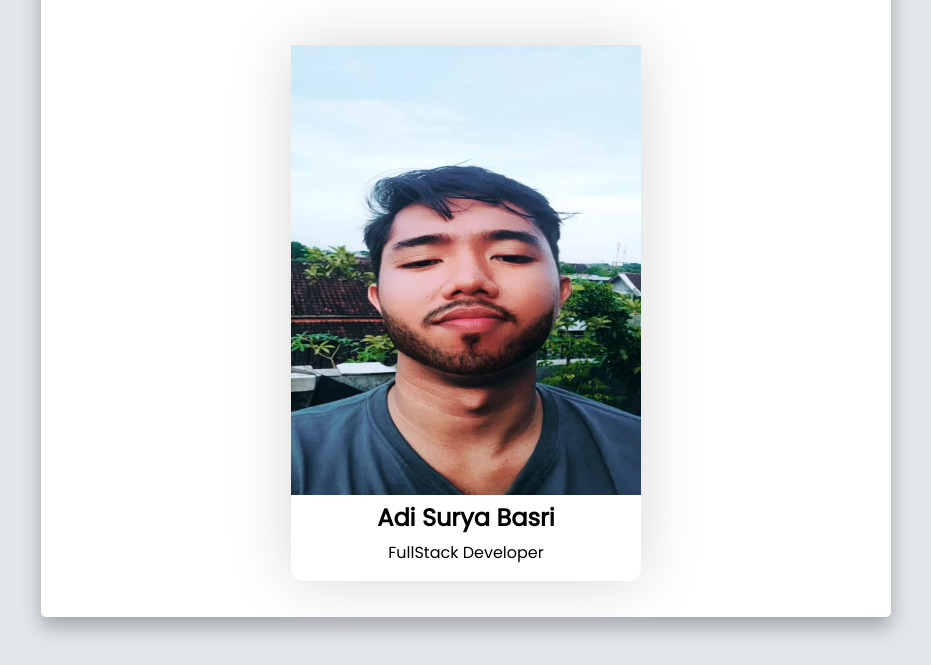
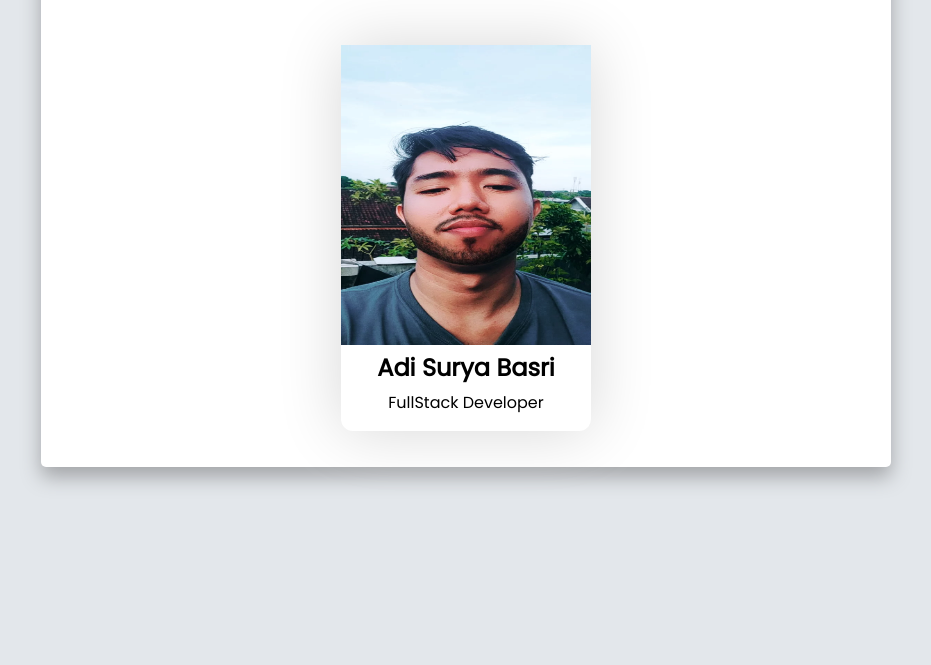
Before and after one commit to adisurya1997/day-1, a plain HTML site: page index.html in a window 1280 px wide. Shown: the part 598-1263 px from the top of the page, without its empty margins (174-1105 px from the left). After the commit the page ends 1113 px from the top, so only its background shows below. Drawn offline with Linux system fonts and the light colour scheme.

Commit message:
Update index.html

```diff
--- a/index.html
+++ b/index.html
@@ -38,13 +38,13 @@
         <div style="
                 text-align: center;
                 box-shadow: 0px 0px 64px rgb(215 215 215);
-                width: 350px;
+                width: 250px;
                 display: flex;
                 flex-direction: column;
                 border-radius: 12px;
                 margin: 20px auto;
                 justify-content: center;">
-            <img style="margin-bottom: 5px;" height="450px" src="assets/profile.png">
+            <img style="margin-bottom: 5px;" height="300px" src="assets/profile.png">
             <h2 style="margin: 0px;">Adi Surya Basri</h2>
             <p style="margin-top: 5px;">FullStack Developer</p>
         </div>
```
